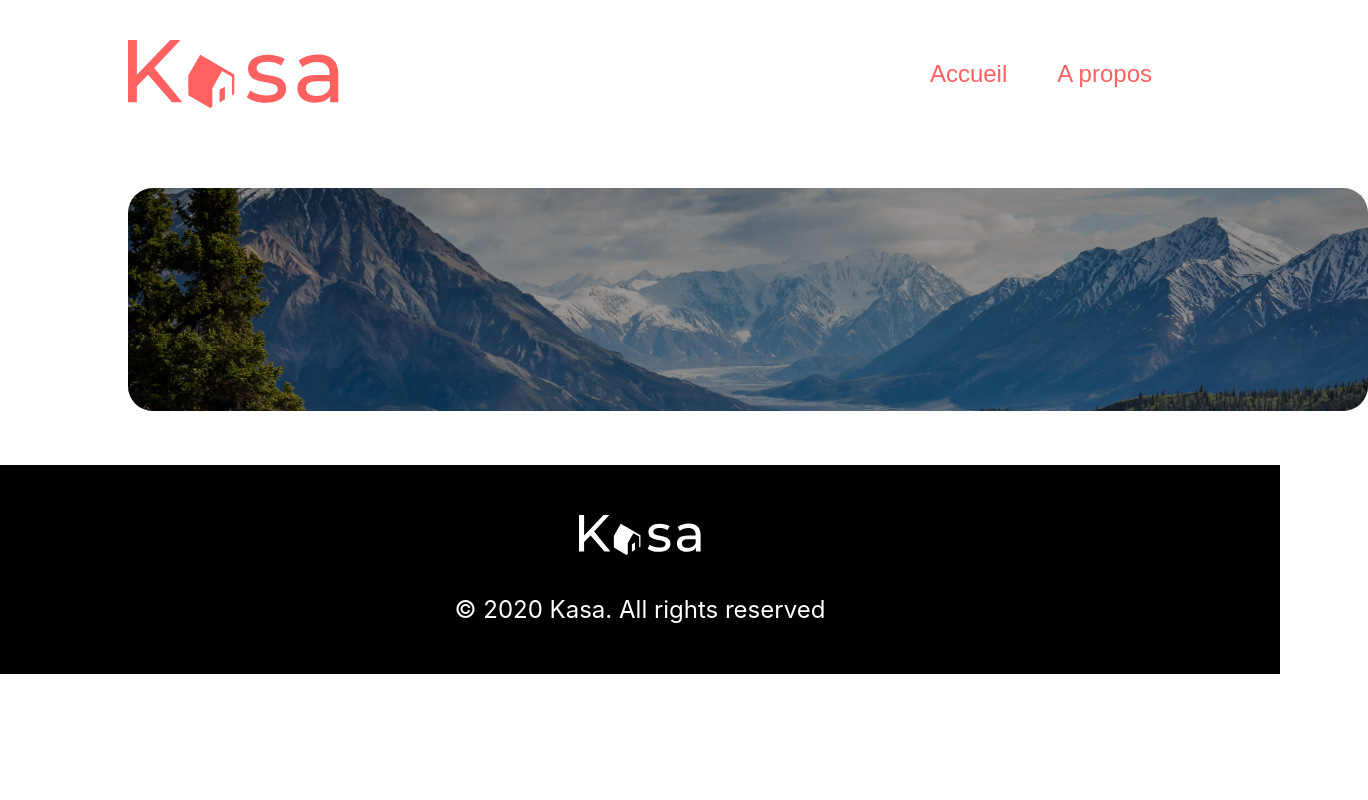
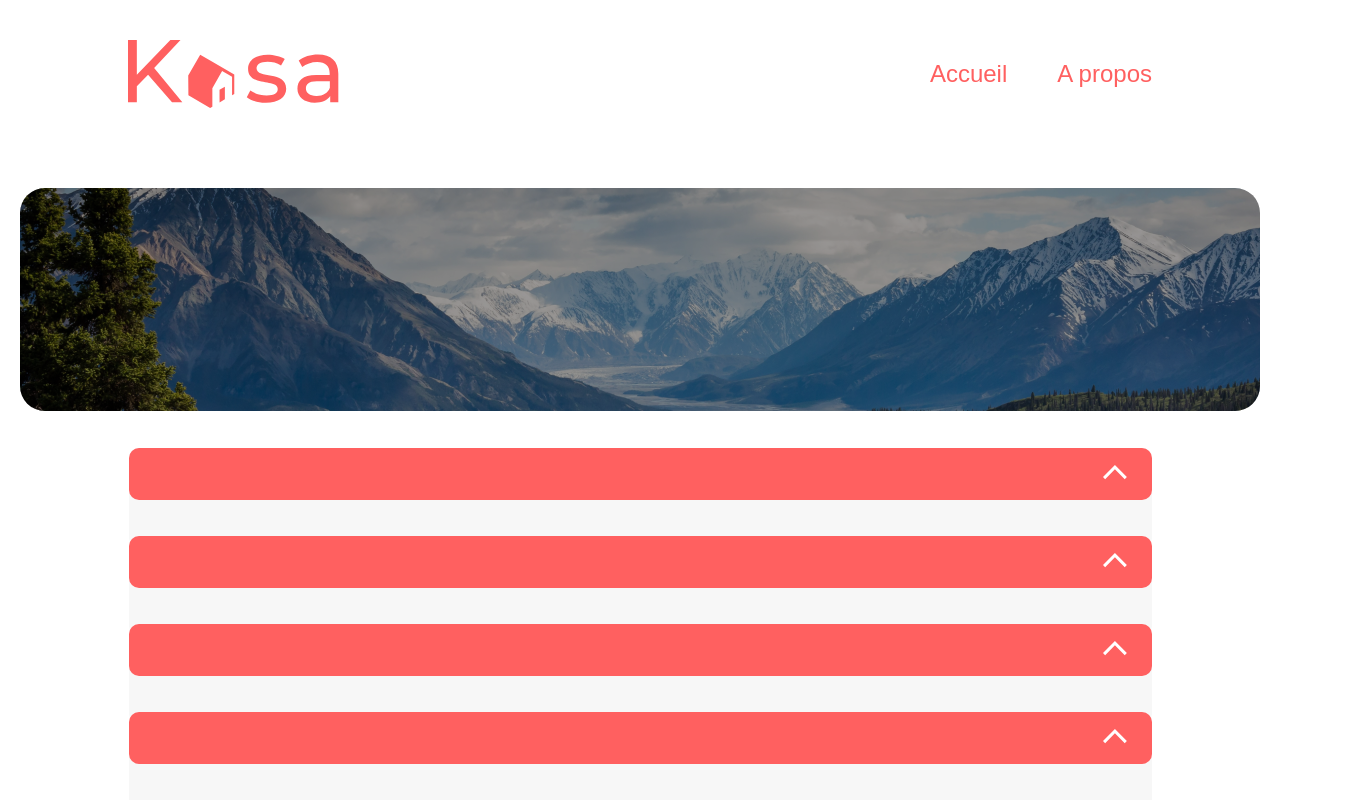
Before and after one commit to Romain-6793/Romain-6793_11_03102022, a React (Create React App) app: page /about in a window 1280 px wide. Shown: the top 800 px of the page, 1368 px wide, since content can reach past the window. Built offline with nearby package versions, Linux system fonts and the light colour scheme.

Commit message:
before API setting

```diff
--- /dev/null
+++ b/src/components/aboutpage/AboutDropdowns.js
@@ -0,0 +1,16 @@
+import '../../styles/locationpage/LocationDropdowns.css'
+import Dropdown2 from './Dropdown2'
+
+
+function LocationDropdowns() {
+    return (
+        <div className="dropdowns-wrapper2">
+            <Dropdown2 />
+            <Dropdown2 />
+            <Dropdown2 />
+            <Dropdown2 />
+        </div>
+    )
+}
+
+export default LocationDropdowns
--- a/src/components/aboutpage/AboutMainWrapper.js
+++ b/src/components/aboutpage/AboutMainWrapper.js
@@ -1,12 +1,14 @@
 import "../../styles/MainWrapper.css"
 import AboutBanner from './AboutBanner'
+import AboutDropdowns from './AboutDropdowns'
+
 
 
 
 function AboutMainWrapper() {
     return (
         <div className="main-wrapper">
-            <AboutBanner />
+            <AboutBanner /><AboutDropdowns />
         </div>
     )
 }
--- /dev/null
+++ b/src/components/aboutpage/Dropdown2.js
@@ -0,0 +1,39 @@
+import '../../styles/aboutpage/Dropdown2.css'
+import { useState } from 'react'
+import arrowUp from '../../assets/arrow-up.svg'
+import arrowDown from '../../assets/arrow-down.svg'
+
+
+function Dropdown2() {
+
+    //J'utilise useState pour déclarer mon état de base qui est true. J'ai en premier élément de ma const
+    //isOpen qui est le booléen, et et 2ème élément, setIsOpen, qui est la fonction de mise à jour
+    // de ce booléen
+
+    const [isOpen, setIsOpen] = useState(true)
+
+
+    //La valeur de render est fonction du state. Ici dans mon retour, j'ai fait une ternaire.
+    //Le dropdown est ouvert ? Alors j'ai droit au détail du menu et lorsque je cliquerai sur le bouton,
+    //Le state isOpen sera false. Le dropdown n'est pas ouvert ? Alors le détail du menu ne sera pas
+    //rendu et lorsque je cliquerai sur ce même bouton, le state isOpen passera à true.
+
+    return isOpen ? (
+        <div className="dropdown-box2">
+            <button className="dropdown-button2"
+                onClick={() => setIsOpen(false)}>
+                <img src={arrowUp} alt="flèche haut" className="arrow-up"></img>
+            </button>
+            <div className="data-div2"></div>
+        </div>
+    ) : (
+        <div className="dropdown-box2">
+            <button className="dropdown-button2"
+                onClick={() => setIsOpen(true)}>
+                <img src={arrowDown} alt="flèche bas" className="arrow-down"></img>
+            </button>
+        </div>
+    )
+}
+
+export default Dropdown2
--- a/src/styles/MainWrapper.css
+++ b/src/styles/MainWrapper.css
@@ -2,8 +2,7 @@
 display: flex;
 flex-flow: column wrap;
 align-items: center;
-margin-left: 10%;
-margin-right: 10%;
+
 
 }
 
--- /dev/null
+++ b/src/styles/aboutpage/Dropdown2.css
@@ -0,0 +1,35 @@
+
+.dropdown-box2 {
+    width: 1023px;
+    position: relative;
+    margin-top: 33px;
+}
+
+.dropdown-button2 {
+    width: 1023px;
+    height: 52px;
+    background: #FF6060;
+    color: #FFFFFF;
+    cursor: pointer;
+    position: relative;
+    border: none;
+    border-radius: 10px;
+    z-index: 2;
+}
+
+.arrow-up, .arrow-down {
+    position: absolute;
+    right: 25px;
+    top: 16.8px;
+}
+
+.data-div2 {
+    width: 1023px;
+    height: 100px;
+    background: #F7F7F7;
+    border-radius: 10px;
+    z-index: 1;
+    position: absolute;
+    top: 0;
+    margin-bottom: 33px;
+}
```
